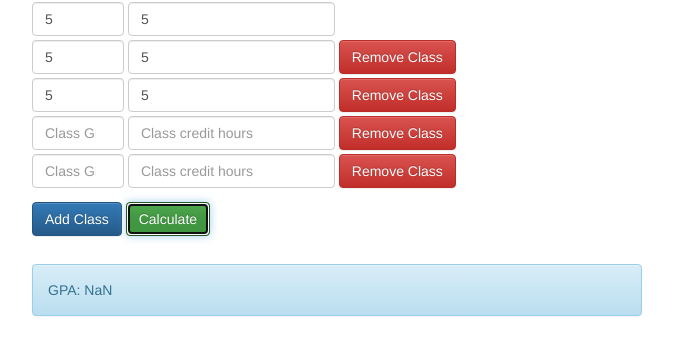
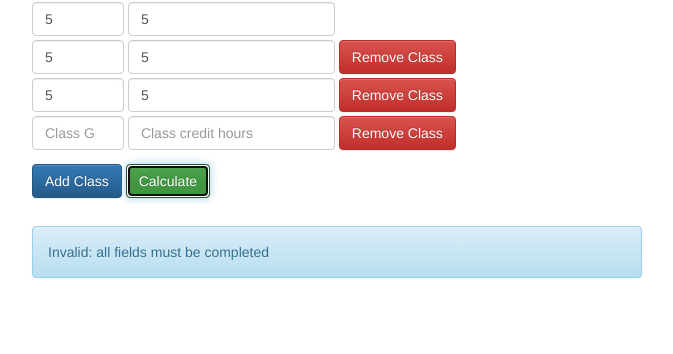
Before and after one commit to joeypoon/gpa_predictor, a plain HTML site: page index.html in a window 1280 px wide. Both pictures are taken after typing "5", "5", "5", "5", "5", "5" into the empty fields and a click on the button "Calculate". Shown: the part 124-478 px from the top of the page, without its empty margins (303-976 px from the left). Drawn offline with nearby package versions, Linux system fonts and the light colour scheme.

Commit message:
add check for NaN

```diff
--- a/index.html
+++ b/index.html
@@ -21,20 +21,8 @@
       <form class="form-inline">
 
         <div class="form-group" style="margin-bottom: .3em;">
-          <input type="number" id="gpa" class="form-control" min=0 max=4 step=0.01 required placeholder="GPA">
+          <input required type="number" id="gpa" class="form-control" min=0 max=4 step=0.01 placeholder="GPA" >
           <input type="number" id="credits" class="form-control" required placeholder="Attempted Credits">
-        </div>
-
-        <div class="class-fields" style="margin-bottom: .3em;">
-          <div class="form-group">
-            <input type="number" class="form-control class-gpa" min=0 max=4 step=0.01 required placeholder="Class GPA">
-          </div>
-
-          <div class="form-group">
-            <input type="number" class="form-control class-credits" required placeholder="Class credit hours">
-          </div>
-
-          <button class="remove btn btn-danger form-control">Remove Class</button>
         </div>
 
         <div class="class-fields" style="margin-bottom: .3em;">
--- a/scripts.js
+++ b/scripts.js
@@ -37,7 +37,15 @@ $("#calculate").click(function(event){
 
   var totalQualityPoints = currentQualityPoints + newQualityPoints;
   var totalCredits = attemptedCredits + newCredits;
-  $(".alert").html("GPA: " + (totalQualityPoints / totalCredits));
-  $(".alert").show();
+
+  var newGrade = totalQualityPoints / totalCredits;
+
+  if (isNaN(parseFloat(newGrade))) {
+    $(".alert").html("Invalid: all fields must be completed");
+    $(".alert").show();
+  } else {
+    $(".alert").html("GPA: " + newGrade);
+    $(".alert").show();
+  }
 
 });
```
